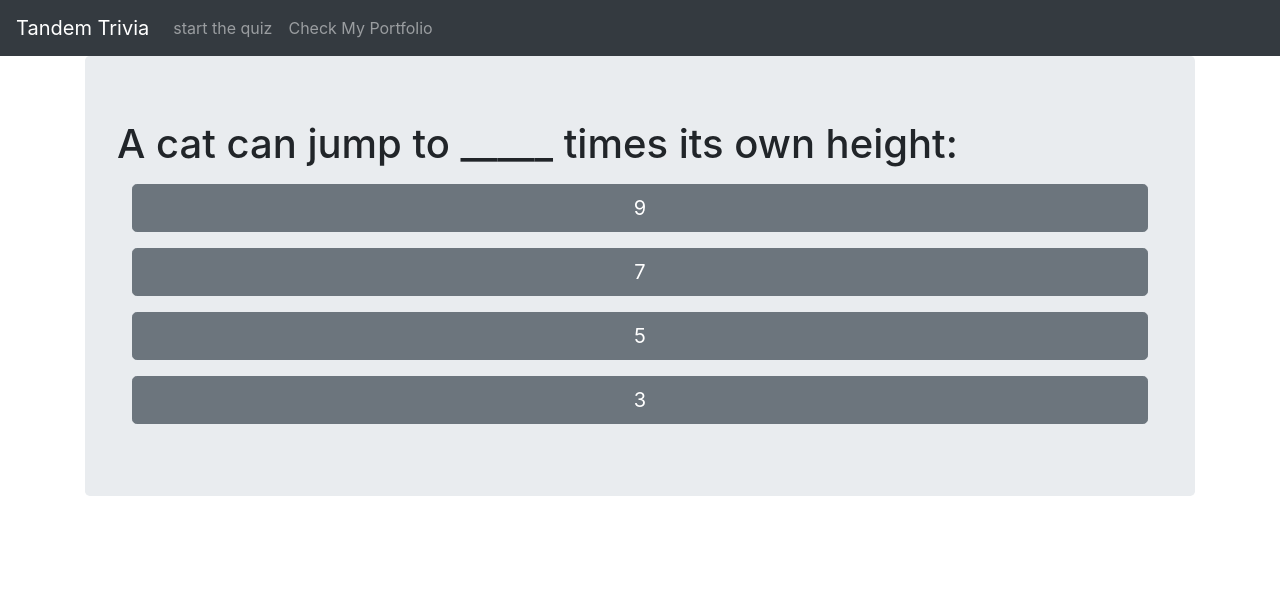
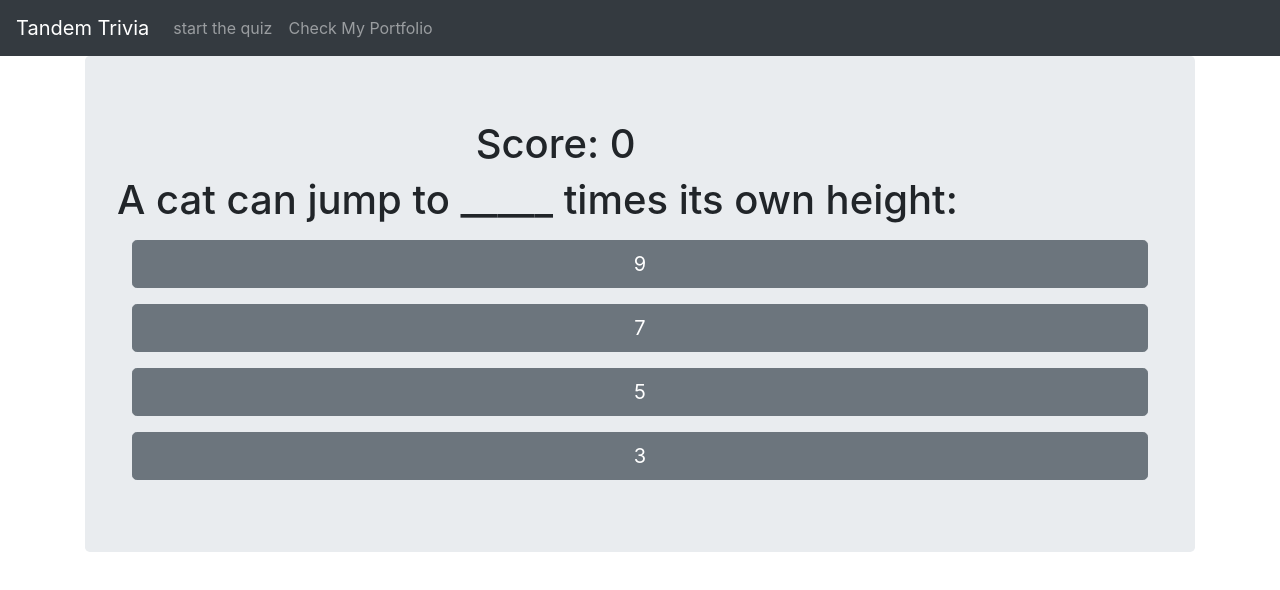
Before and after one commit to todayisfineforme/Nathan.Hall.Tandem.coding.challenge, a React (Create React App) app in the folder tandem-quiz/: page /trivia in a window 1280 px wide. Shown: the top 590 px of the page. Built offline with nearby package versions, Linux system fonts and the light colour scheme.

Commit message:
functioning score counter
score counter updates in state and displays score

```diff
--- a/tandem-quiz/src/components/answerContainer.js
+++ b/tandem-quiz/src/components/answerContainer.js
@@ -22,6 +22,7 @@ function AnswerContainer(props){
                 {[...props.answers].map((answer) =>
                     <AnswerSelection
                         updateButton={props.updateButton}
+                        updateScore={props.updateScore}
                         disableButton={disableButton}
                         enableButton={enableButton}
                         correct={props.correct}
--- a/tandem-quiz/src/components/answerSelection.js
+++ b/tandem-quiz/src/components/answerSelection.js
@@ -10,6 +10,7 @@ function AnswerSelection(props) {
     function checkAnswer(){
         if (props.correct === props.answer) {
             setConfirm('success')
+            props.updateScore();
         }else{
             setConfirm('danger')
         }
--- a/tandem-quiz/src/components/quizDisplay.js
+++ b/tandem-quiz/src/components/quizDisplay.js
@@ -5,6 +5,7 @@ import Col from 'react-bootstrap/Col';
 import Jumbotron from 'react-bootstrap/Jumbotron';
 import QuestionContainer from './questionContainer';
 import AnswerContainer from './answerContainer';
+import Score from './score';
 // import { shuffle } from '../logic/shuffle';
 // import { questionConstructor } from '../logic/questionConstructor';
 import { roundConstructor } from '../logic/roundConstructor';
@@ -16,6 +17,11 @@ class QuizDisplay extends Component{
         round: [{question:"", answers:[], correct:""}],
         currentQuestion: 0,
         score: 0
+    }
+
+    updateScore = () =>{
+        this.setState({ score: this.state.score + 1 });
+        console.log(this.state.score);
     }
 
     updateButton = () => {
@@ -40,6 +46,9 @@ class QuizDisplay extends Component{
             <Container>
                 <Jumbotron>
                     <Row>
+                        <Score score={this.state.score}/>
+                    </Row>
+                    <Row>
                         <Col>
                             <QuestionContainer question={this.state.round[this.state.currentQuestion].question}/>
                         </Col>
@@ -50,6 +59,7 @@ class QuizDisplay extends Component{
                                 updateButton={this.updateButton}
                                 answers={this.state.round[this.state.currentQuestion].answers}
                                 correct={this.state.round[this.state.currentQuestion].correct}
+                                updateScore={this.updateScore}
                             />
                         </Col>
                     </Row>
--- /dev/null
+++ b/tandem-quiz/src/components/score.js
@@ -0,0 +1,12 @@
+import React from 'react';
+import Col from 'react-bootstrap/Col';
+
+function Score(props){
+    return(
+        <Col md={{ span: 4, offset: 4 }}>
+            <h1>Score: {props.score}</h1>
+        </Col>
+    )
+}
+
+export default Score;
```
